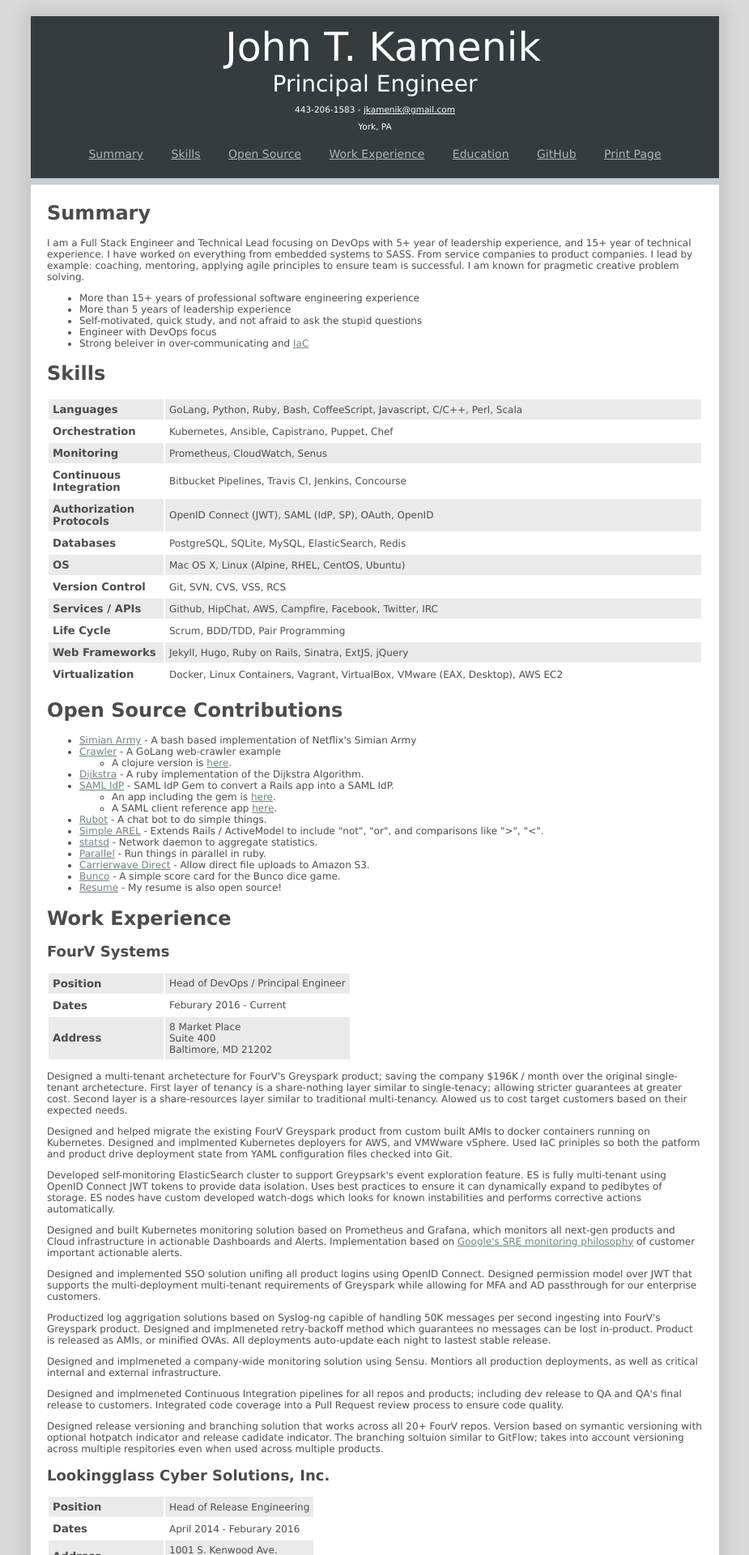
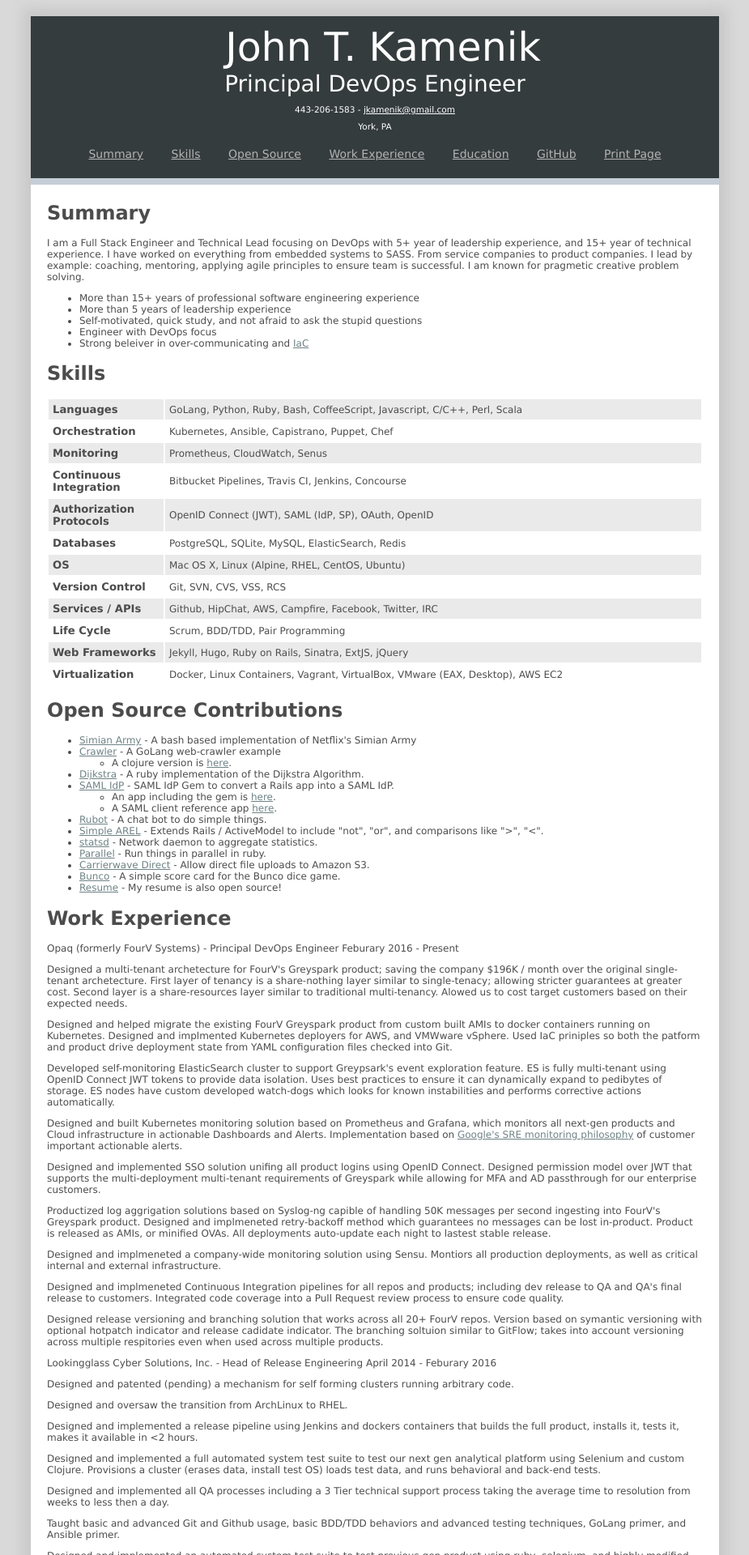
Before and after one commit to srvullupala/Resume, a Jekyll site: the page built from index.html, in a window 1280 px wide. Shown: the top 1920 px of the page at 81% size, without its empty margins (177-1102 px from the left). Built offline with Jekyll 4.4.1, drawn with Linux system fonts in a browser that asks for light colours; Markdown is read by kramdown in place of the engine named in the settings; some of the changed text lies outside the part shown.

Commit message:
Updating the Resume to waste less room.

```diff
--- a/_includes/header.html
+++ b/_includes/header.html
@@ -1,14 +1,9 @@
 <div id="name">John T. Kamenik</div>
-<div id="title">Principal Engineer</div>
+<div id="title">Principal DevOps Engineer</div>
 <div id="address">
   443-206-1583 -
   <a href="mailto:jkamenik@gmail.com">jkamenik@gmail.com</a><br>
   York, PA
-</div>
-<div id="address-print">
-  York, PA -
-  443-206-1583 -
-  jkamenik@gmail.com
 </div>
 <div id="nav">
   <ul>
--- a/_includes/work_fourv.html
+++ b/_includes/work_fourv.html
@@ -1,27 +1,16 @@
-<h2>FourV Systems</h2>
-
-<table class=education>
-  <tr>
-    <td class="first odd">Position</td>
-    <td class=odd>Head of DevOps / Principal Engineer</td>
-  </tr>
-  <tr>
-    <td class="first even">Dates</td>
-    <td class=even> Feburary 2016 - Current </td>
-  </tr>
-  <tr>
-    <td class="first odd">Address</td>
-    <td class=odd> 8 Market Place<br> Suite 400<br> Baltimore, MD 21202 </td>
-  </tr>
-</table>
+<div class="company-header">
+  <span class="company">Opaq</span>
+  <span class="former">(formerly FourV Systems)</span>
+  -
+  <span class="position">Principal DevOps Engineer</span>
+  <span class="date">Feburary 2016 - Present</span>
+</div>
 
 <p>Designed a multi-tenant archetecture for FourV's Greyspark product; saving the company $196K / month over the original single-tenant archetecture.  First layer of tenancy is a share-nothing layer similar to single-tenacy; allowing stricter guarantees at greater cost.  Second layer is a share-resources layer similar to traditional multi-tenancy.  Alowed us to cost target customers based on their expected needs.</p>
 
 <p>Designed and helped migrate the existing FourV Greyspark product from custom built AMIs to docker containers running on Kubernetes.  Designed and implmented Kubernetes deployers for AWS, and VMWware vSphere.  Used IaC priniples so both the patform and product drive deployment state from YAML configuration files checked into Git.</p>
 
 <p>Developed self-monitoring ElasticSearch cluster to support Greypsark's event exploration feature.  ES is fully multi-tenant using OpenID Connect JWT tokens to provide data isolation.  Uses best practices to ensure it can dynamically expand to pedibytes of storage.  ES nodes have custom developed watch-dogs which looks for known instabilities and performs corrective actions automatically.</p>
-
-<h2 id="work-fourv-repeat">FourV Systems, continued</h2>
 
 <p>Designed and built Kubernetes monitoring solution based on Prometheus and Grafana, which monitors all next-gen products and Cloud infrastructure in actionable Dashboards and Alerts.  Implementation based on <a href="https://docs.google.com/document/d/199PqyG3UsyXlwieHaqbGiWVa8eMWi8zzAn0YfcApr8Q/edit#heading=h.fs3knmjt7fjy">Google's SRE monitoring philosophy</a> of customer important actionable alerts.</p>
 
--- a/_includes/work_lookingglass.html
+++ b/_includes/work_lookingglass.html
@@ -1,19 +1,9 @@
-<h2 class="on-page-header">Lookingglass Cyber Solutions, Inc.</h2>
-
-<table class=education>
-  <tr>
-    <td class="first odd">Position</td>
-    <td class=odd>Head of Release Engineering</td>
-  </tr>
-  <tr>
-    <td class="first even">Dates</td>
-    <td class=even> April 2014 - Feburary 2016 </td>
-  </tr>
-  <tr>
-    <td class="first odd">Address</td>
-    <td class=odd> 1001 S. Kenwood Ave.<br> Baltimore, MD 21224 </td>
-  </tr>
-</table>
+<div class="company-header">
+  <span class="company">Lookingglass Cyber Solutions, Inc.</span>
+  -
+  <span class="position">Head of Release Engineering</span>
+  <span class="date">April 2014 - Feburary 2016</span>
+</div>
 
 <p>Designed and patented (pending) a mechanism for self forming
   clusters running arbitrary code.</p>
--- a/css/print.css
+++ b/css/print.css
@@ -2,7 +2,7 @@
   margin: 10px;
 }
 
-#nav, #footer {
+#nav, #footer, #skills {
   display: none;
 }
 
@@ -12,12 +12,16 @@
 }
 
 #header {
-  height: 120px;
+  /* height: 120px; */
   color: black;
   background: none;
   border-bottom: 2px solid black;
 }
-#header #address {
+#header #name {
+  font-size: 2em;
+  font-weight: bold;
+}
+#header #address, #header #title {
   display: none;
 }
 #header #address-print {
@@ -25,8 +29,29 @@
   margin-top: 5px;
 }
 
+h1 {
+  font-size: 1.5em;
+}
 h2.on-page-header {
   margin-top: 50px;
+}
+
+.company-header {
+  margin-top: 1.5em;
+}
+.company-header .company {
+  font-size: 1.25em;
+  font-weight: bold;
+}
+.company-header .position {
+  font-weight: bold;
+}
+.company-header .date {
+  /* display: block; */
+  /* text-align: right; */
+  float: right;
+  margin-right: 20px;
+  /* margin-left: 20%; */
 }
 
 td {
--- a/css/style.css
+++ b/css/style.css
@@ -47,10 +47,6 @@
 
 #header #title {
   font-size: 2em;
-}
-
-#header #address-print {
-  display: none;
 }
 
 #header #address {
```
